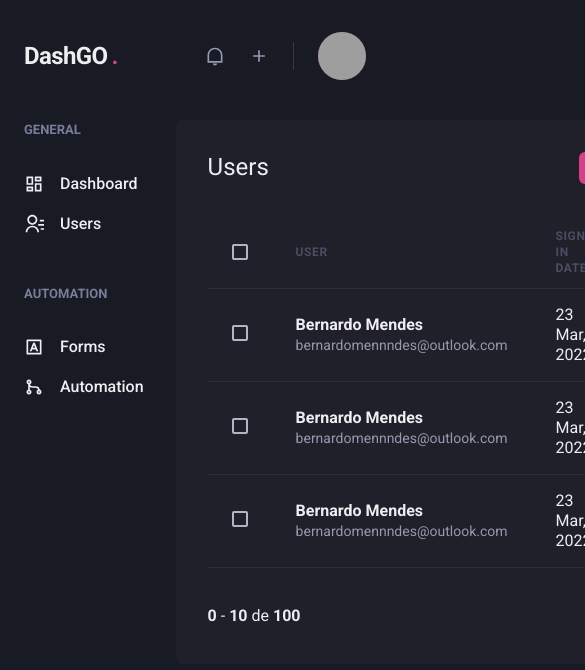
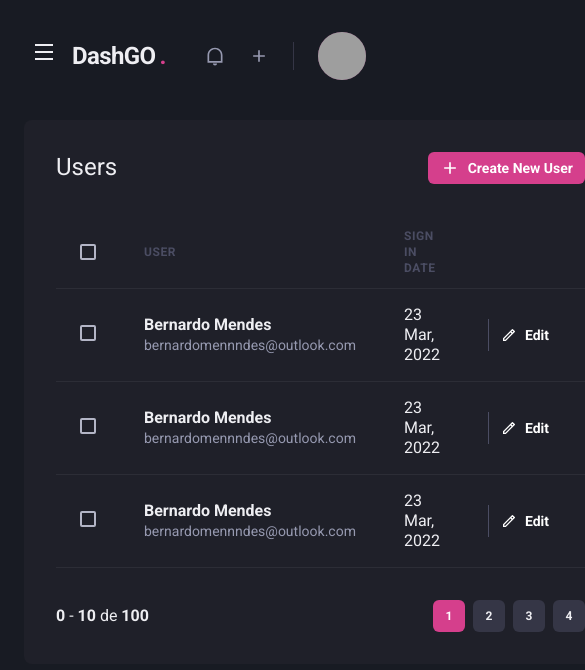
Before and after one commit to Bernardomennndes/dashgo, a Next.js app: page /users in a window 390 px wide. Shown: the top 670 px of the page, 585 px wide, since content can reach past the window. Built offline with nearby package versions, Linux system fonts and the light colour scheme; grey boxes are pictures that could not be loaded.

Commit message:
Responsiveness: Sidebar

```diff
--- a/src/components/Header/index.tsx
+++ b/src/components/Header/index.tsx
@@ -1,4 +1,7 @@
-import { Flex, useBreakpointValue } from '@chakra-ui/react';
+import { Flex, Icon, IconButton, useBreakpointValue } from '@chakra-ui/react';
+import { useSidebarDrawer } from '../../contexts/SidebarDrawerContext';
+
+import { RiMenuLine } from 'react-icons/ri';
 
 import { Logo } from './Logo';
 import { NotificationsNav } from './NotificationsNav';
@@ -7,6 +10,9 @@ import { SearchBox } from './SearchBox';
 
 
 export function Header() {
+
+    const { onOpen } = useSidebarDrawer()
+
     const isWideVersion = useBreakpointValue({
         base: false,
         lg: true,
@@ -24,6 +30,19 @@ export function Header() {
             align="center"
         >
 
+            {!isWideVersion && (
+                <IconButton
+                    aria-label="Open navigation"
+                    icon={<Icon as={RiMenuLine} />}
+                    fontSize="24"
+                    variant="unstyled"
+                    onClick={onOpen}
+                    mr="2"
+                >
+
+                </IconButton>
+            )}
+
             <Logo />
 
             {isWideVersion && <SearchBox />}
--- /dev/null
+++ b/src/components/Sidebar/SideBarNav.tsx
@@ -0,0 +1,24 @@
+import { Stack } from "@chakra-ui/react";
+
+import { RiDashboardLine, RiContactsLine, RiInputMethodLine, RiGitMergeLine } from "react-icons/ri";
+
+import { NavLink } from "./NavLink";
+import { NavSection } from "./NavSection";
+
+
+export function SideBarNav() {
+    return (
+        <Stack spacing="12" align="flex-start">
+            <NavSection title="GENERAL">
+                <NavLink icon={RiDashboardLine} >Dashboard</NavLink>
+                <NavLink icon={RiContactsLine} >Users</NavLink>
+            </NavSection>
+
+            <NavSection title="AUTOMATION">
+                <NavLink icon={RiInputMethodLine} >Forms</NavLink>
+                <NavLink icon={RiGitMergeLine} >Automation</NavLink>
+            </NavSection>
+        </Stack>
+
+    );
+}
--- a/src/components/Sidebar/index.tsx
+++ b/src/components/Sidebar/index.tsx
@@ -1,27 +1,38 @@
-import { Box, Stack } from "@chakra-ui/react";
-import { RiContactsLine, RiDashboardLine, RiGitMergeLine, RiInputMethodLine } from 'react-icons/ri'
+import { Box, Drawer, DrawerBody, DrawerCloseButton, DrawerContent, DrawerHeader, DrawerOverlay, useBreakpointValue } from "@chakra-ui/react";
 
-import { NavLink } from "./NavLink";
-import { NavSection } from "./NavSection";
+import { useSidebarDrawer } from "../../contexts/SidebarDrawerContext";
 
+import { SideBarNav } from "./SideBarNav";
 
 export function Sidebar() {
+
+    const { isOpen, onClose } = useSidebarDrawer()
+
+    const isDrawerSidebar = useBreakpointValue({
+        base: true,
+        lg: false,
+    })
+
+    if (isDrawerSidebar) {
+        return (
+            <Drawer isOpen={isOpen} placement="left" onClose={onClose}>
+                <DrawerOverlay>
+                    <DrawerContent bg="gray.800" p="4">
+                        <DrawerCloseButton mt="6" />
+                        <DrawerHeader>Navigation</DrawerHeader>
+                        <DrawerBody>
+                            <SideBarNav />
+                        </DrawerBody>
+                    </DrawerContent>
+                </DrawerOverlay>
+            </Drawer>
+        );
+    }
+
     return (
         <>
             <Box as="aside" w="64" mr="8">
-                <Stack spacing="12" align="flex-start">
-
-                    <NavSection title="GENERAL">
-                        <NavLink icon={RiDashboardLine} >Dashboard</NavLink>
-                        <NavLink icon={RiContactsLine} >Users</NavLink>
-                    </NavSection>
-
-                    <NavSection title="AUTOMATION">
-                        <NavLink icon={RiInputMethodLine} >Forms</NavLink>
-                        <NavLink icon={RiGitMergeLine} >Automation</NavLink>
-                    </NavSection>
-
-                </Stack>
+                <SideBarNav />
             </Box>
         </>
     );
```
